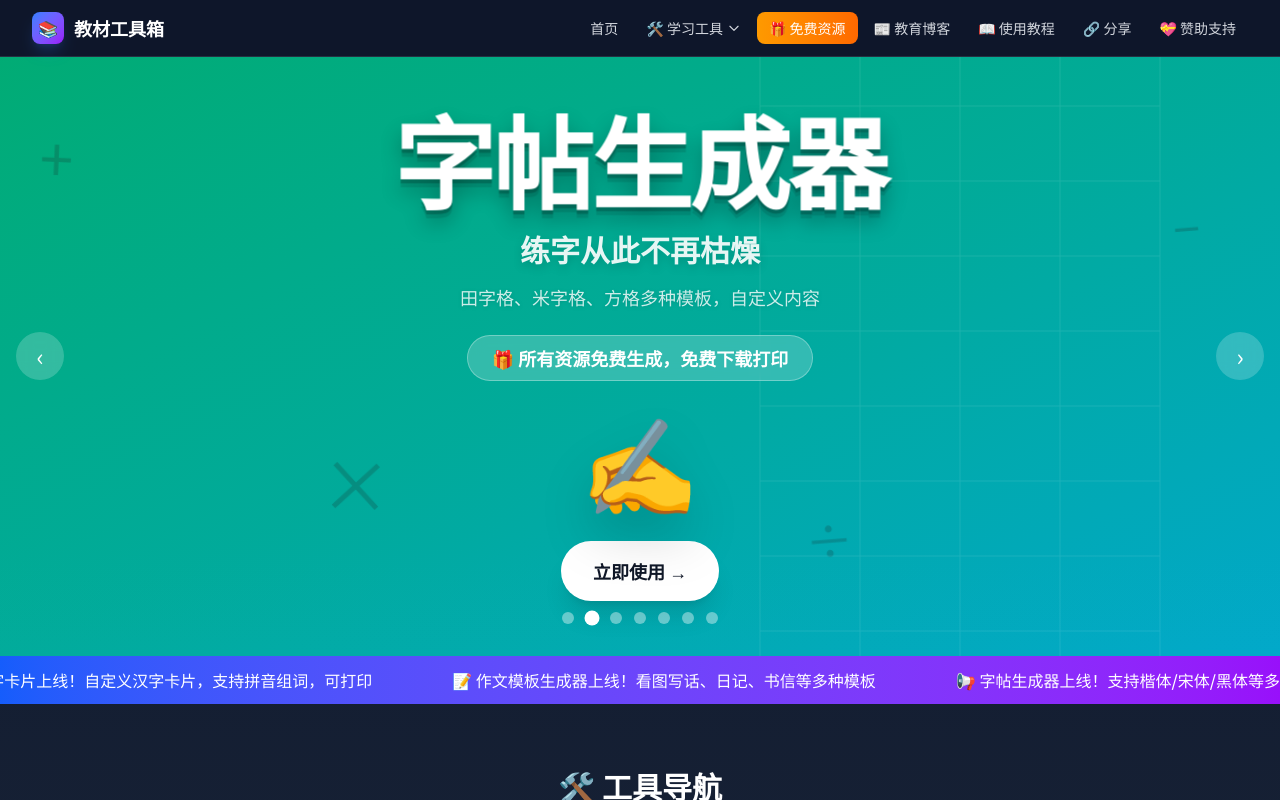
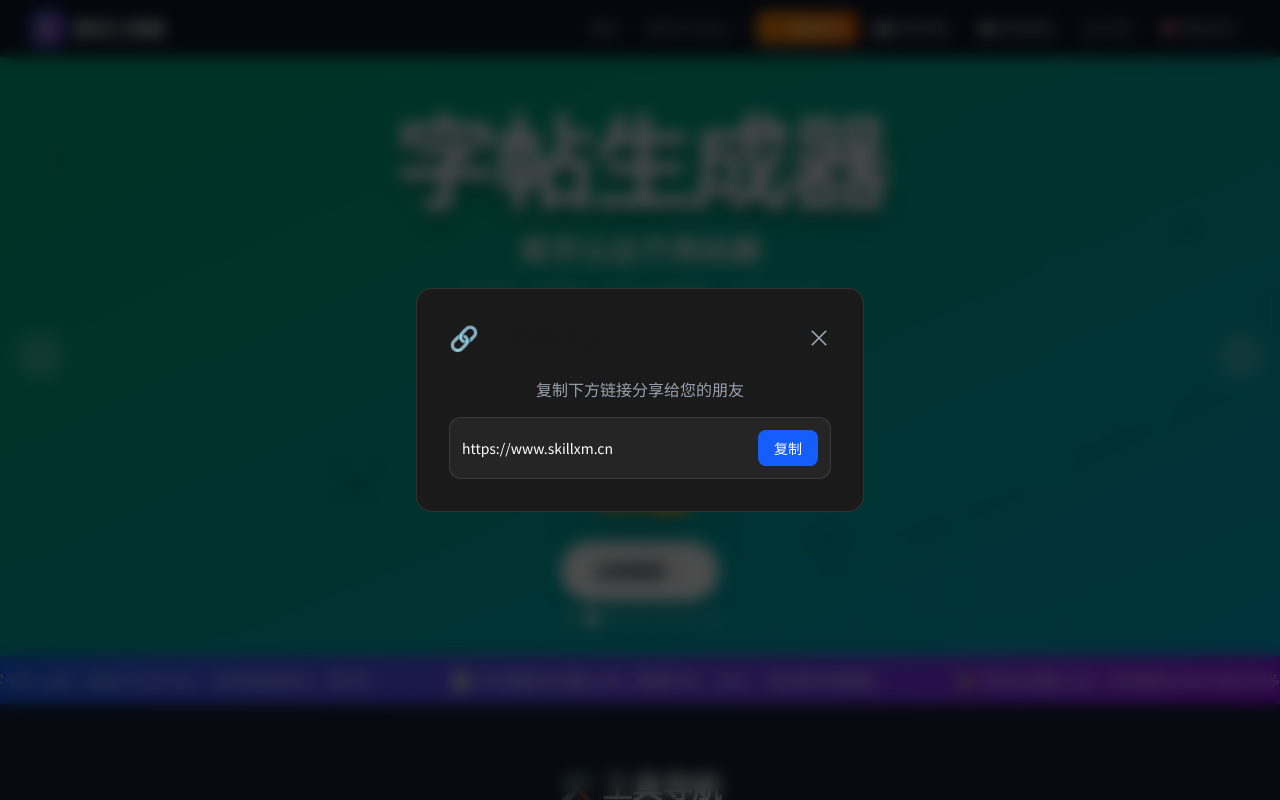
Before and after one commit to jm6-lang/math-worksheet, a Next.js app: page / in a window 1280 px wide. Both pictures are taken after a click on the button "🔗 分享". Shown: the top 800 px of the page. Built offline with nearby package versions, Linux system fonts and the light colour scheme.

Commit message:
fix: 添加首页分享弹窗组件

```diff
--- a/app/page.tsx
+++ b/app/page.tsx
@@ -167,6 +167,12 @@ export default function HomePage() {
   const [copySuccess, setCopySuccess] = useState(false);
   const [openFaq, setOpenFaq] = useState<number | null>(null);
   const announcementRef = useRef<HTMLDivElement>(null);
+
+  const handleCopy = () => {
+    navigator.clipboard.writeText('https://www.skillxm.cn');
+    setCopySuccess(true);
+    setTimeout(() => setCopySuccess(false), 2000);
+  };
 
   // 自动轮播
   useEffect(() => {
@@ -808,6 +814,33 @@ export default function HomePage() {
         </div>
       )}
 
+      {/* ===== 分享弹窗 ===== */}
+      {showShare && (
+        <div className="fixed inset-0 z-[70] flex items-center justify-center p-4 bg-black/70 backdrop-blur-sm" onClick={() => setShowShare(false)}>
+          <div className="bg-[#1a1a1a] border border-white/10 rounded-2xl max-w-md w-full p-8" onClick={e => e.stopPropagation()}>
+            <div className="flex items-center justify-between mb-6">
+              <h2 className="text-2xl font-bold">🔗 分享给朋友</h2>
+              <button onClick={() => setShowShare(false)} className="text-gray-400 hover:text-white text-2xl leading-none">&times;</button>
+            </div>
+            <p className="text-gray-400 text-center mb-4">复制下方链接分享给您的朋友</p>
+            <div className="flex items-center gap-2 bg-white/5 rounded-xl p-3 border border-white/10">
+              <input
+                type="text"
+                value="https://www.skillxm.cn"
+                readOnly
+                className="flex-1 bg-transparent text-white text-sm outline-none"
+              />
+              <button
+                onClick={handleCopy}
+                className="px-4 py-2 bg-blue-600 hover:bg-blue-700 text-white text-sm rounded-lg transition-colors shrink-0"
+              >
+                {copySuccess ? '已复制' : '复制'}
+              </button>
+            </div>
+          </div>
+        </div>
+      )}
+
       {/* ===== 赞助弹窗 ===== */}
       {showDonate && (
         <div className="fixed inset-0 z-[70] flex items-center justify-center p-4 bg-black/70 backdrop-blur-sm" onClick={() => setShowDonate(false)}>
```
